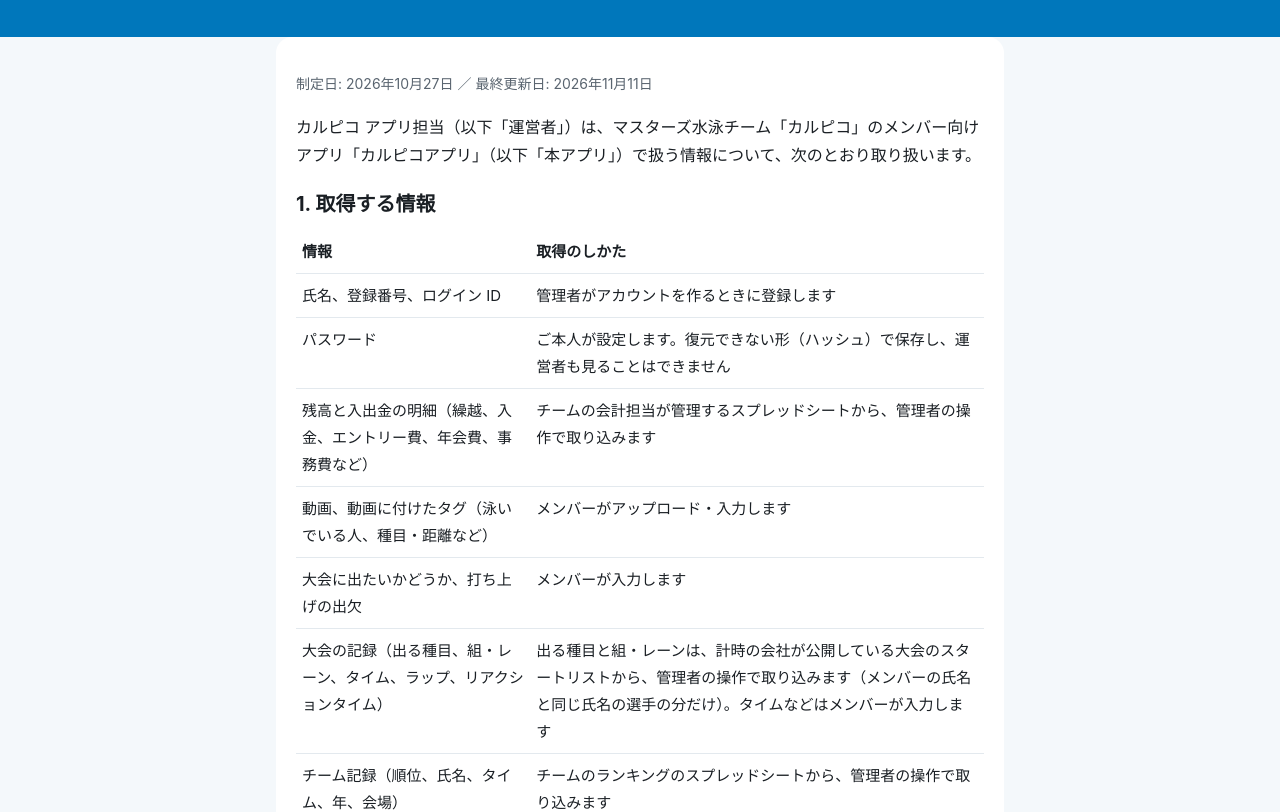
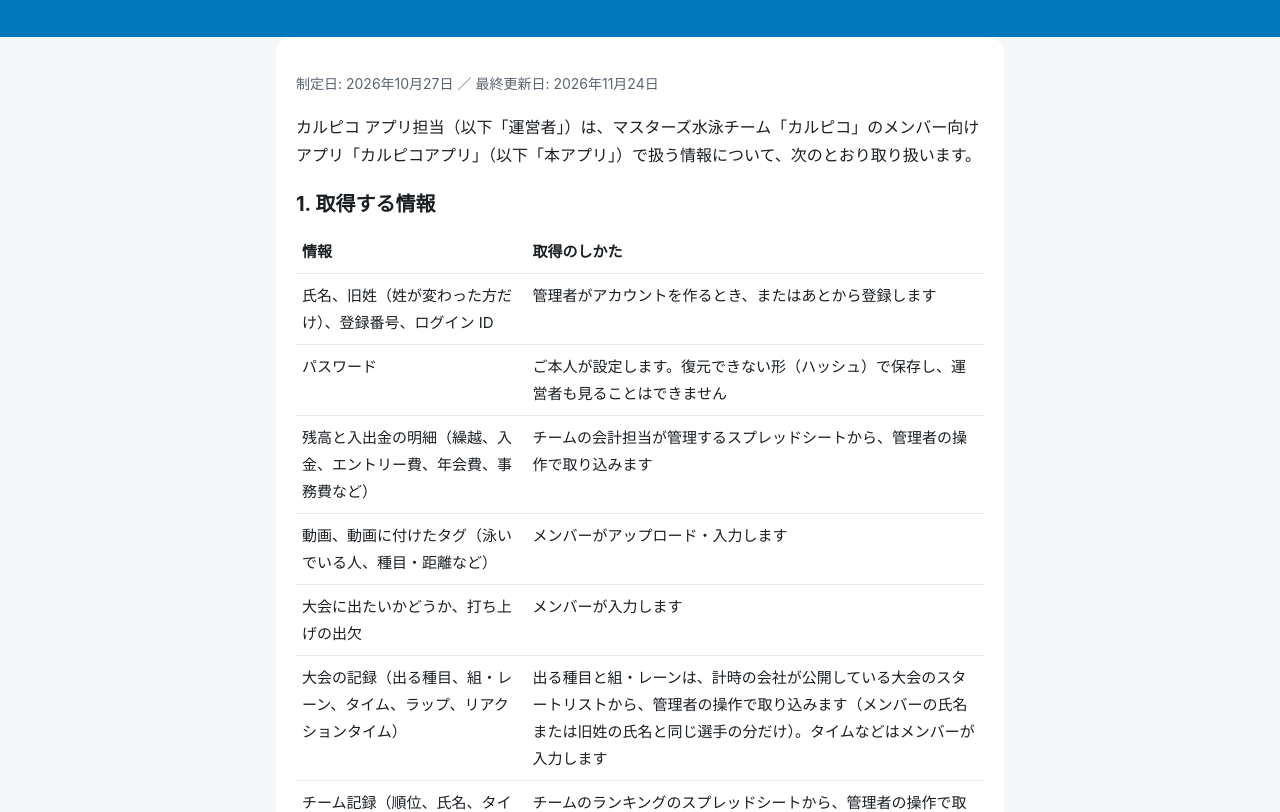
Before and after one commit to calpico-app/calpico-app.github.io, a plain HTML site: page privacy.html in a window 1280 px wide. Shown: the part 145-957 px from the top of the page. Drawn offline with Linux system fonts and the light colour scheme.

Commit message:
旧姓の追加

```diff
--- a/privacy.html
+++ b/privacy.html
@@ -15,18 +15,18 @@
 </header>
 <main class="wrap">
 <article>
-  <p class="meta">制定日: 2026年10月27日 ／ 最終更新日: 2026年11月11日</p>
+  <p class="meta">制定日: 2026年10月27日 ／ 最終更新日: 2026年11月24日</p>
   <p>カルピコ アプリ担当（以下「運営者」）は、マスターズ水泳チーム「カルピコ」のメンバー向けアプリ「カルピコアプリ」（以下「本アプリ」）で扱う情報について、次のとおり取り扱います。</p>
 
   <h2>1. 取得する情報</h2>
   <table>
     <tr><th>情報</th><th>取得のしかた</th></tr>
-    <tr><td>氏名、登録番号、ログイン ID</td><td>管理者がアカウントを作るときに登録します</td></tr>
+    <tr><td>氏名、旧姓（姓が変わった方だけ）、登録番号、ログイン ID</td><td>管理者がアカウントを作るとき、またはあとから登録します</td></tr>
     <tr><td>パスワード</td><td>ご本人が設定します。復元できない形（ハッシュ）で保存し、運営者も見ることはできません</td></tr>
     <tr><td>残高と入出金の明細（繰越、入金、エントリー費、年会費、事務費など）</td><td>チームの会計担当が管理するスプレッドシートから、管理者の操作で取り込みます</td></tr>
     <tr><td>動画、動画に付けたタグ（泳いでいる人、種目・距離など）</td><td>メンバーがアップロード・入力します</td></tr>
     <tr><td>大会に出たいかどうか、打ち上げの出欠</td><td>メンバーが入力します</td></tr>
-    <tr><td>大会の記録（出る種目、組・レーン、タイム、ラップ、リアクションタイム）</td><td>出る種目と組・レーンは、計時の会社が公開している大会のスタートリストから、管理者の操作で取り込みます（メンバーの氏名と同じ氏名の選手の分だけ）。タイムなどはメンバーが入力します</td></tr>
+    <tr><td>大会の記録（出る種目、組・レーン、タイム、ラップ、リアクションタイム）</td><td>出る種目と組・レーンは、計時の会社が公開している大会のスタートリストから、管理者の操作で取り込みます（メンバーの氏名または旧姓の氏名と同じ選手の分だけ）。タイムなどはメンバーが入力します</td></tr>
     <tr><td>チーム記録（順位、氏名、タイム、年、会場）</td><td>チームのランキングのスプレッドシートから、管理者の操作で取り込みます</td></tr>
     <tr><td>アプリの異常終了の記録（端末の機種、OS のバージョン、アプリのバージョン、エラーの内容など）</td><td>Firebase Crashlytics により自動で送られます</td></tr>
   </table>
@@ -47,7 +47,7 @@
   <ul>
     <li>残高と明細: ご本人と、チームの管理者</li>
     <li>氏名: チームのメンバー全員（動画のタグ付けに使うため）</li>
-    <li>登録番号、ログイン ID: チームの管理者</li>
+    <li>旧姓、登録番号、ログイン ID: チームの管理者</li>
     <li>動画とタグ: チームのメンバー全員</li>
     <li>大会に出たいかどうか、打ち上げの出欠: チームのメンバー全員</li>
     <li>大会の記録（出る種目、タイムなど）: チームのメンバー全員</li>
```
Also changed, not shown: delete-account.html (+1 -1 lines).
